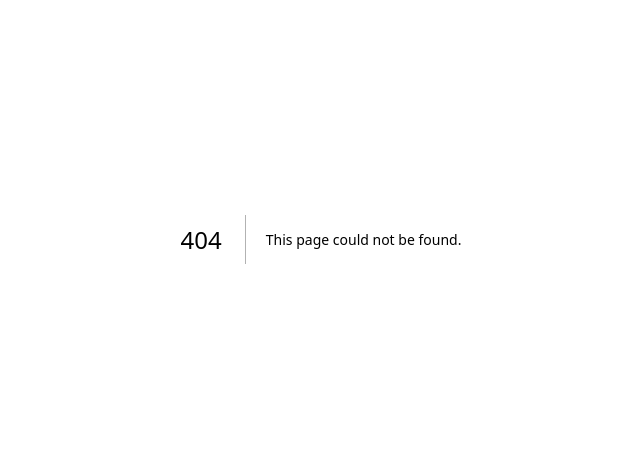
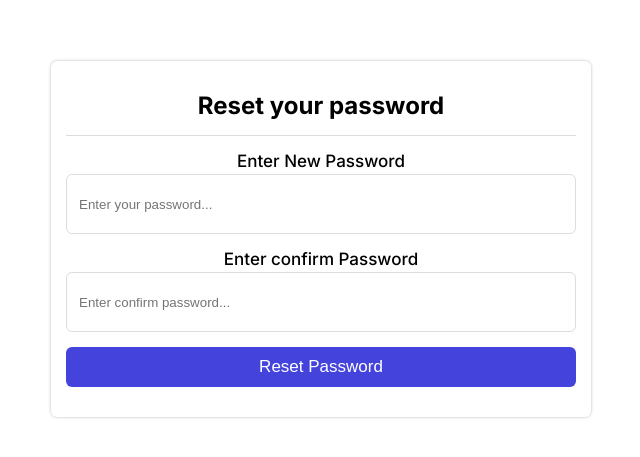
Before and after one commit to niyazalam123/full-stack-next-js-project, a Next.js app: page /resetpassword in a window 1280 px wide. Before the commit this address had no page. Shown: the part 161-618 px from the top of the page, without its empty margins (319-959 px from the left). Built offline with nearby package versions, Linux system fonts and the light colour scheme.

Commit message:
forgot password and reset password ui completed

```diff
--- a/src/app/globals.css
+++ b/src/app/globals.css
@@ -98,3 +98,61 @@ li {
   width: 150px;
   border-radius: 6px;
 }
+._Frg_pas1 {
+  max-width: 600px;
+  width: 100%;
+  margin: 0px auto;
+  display: flex;
+  justify-content: center;
+  align-items: center;
+  height: 100vh;
+}
+._Frg_pas2 {
+  width: 90%;
+  background: #fff;
+  box-shadow: 0 0 4px -2px #333;
+  padding: 30px 15px;
+  border-radius: 6px;
+  text-align: center;
+}
+._Frg_pas2 p {
+  border-bottom: 1px solid #ddd;
+  padding-bottom: 12px;
+  margin-bottom: 30px;
+}
+._Frg_pas3 label {
+  display: block;
+  font-size: 17px;
+  font-weight: 500;
+  margin-bottom: 3px;
+}
+._Frg_pas3 input {
+  width: 100%;
+  padding: 15px 12px;
+  border-radius: 6px;
+  border: 1px solid #ddd;
+  height: 60px;
+}
+._Frg_pas4 {
+  margin-top: 12px;
+}
+._Frg_pas4 button {
+  display: block;
+  width: 100%;
+  background: #44d;
+  border-radius: 6px;
+  padding: 10px 12px;
+  font-size: 17px;
+  font-weight: 500;
+  border: none;
+  color: #fff;
+  cursor: pointer;
+}
+._Frg_pas2 h2 {
+  border-bottom: 1px solid #ddd;
+  margin-bottom: 15px;
+  padding-bottom: 15px;
+}
+._Frg_pas3 {
+  margin-bottom: 15px;
+}
--- /dev/null
+++ b/src/app/resetpassword/page.tsx
@@ -0,0 +1,27 @@
+"use client";
+import React from 'react';
+
+const page = () => {
+    return (
+        <>
+            <div className='_Frg_pas1'>
+                <div className='_Frg_pas2'>
+                    <h2>Reset your password</h2>
+                    <div className='_Frg_pas3'>
+                        <label htmlFor="_one1">Enter New Password</label>
+                        <input type="password" placeholder='Enter your password...' />
+                    </div>
+                    <div className='_Frg_pas3'>
+                        <label htmlFor="_one1">Enter confirm Password</label>
+                        <input type="password" placeholder='Enter confirm password...' />
+                    </div>
+                    <div className='_Frg_pas4'>
+                        <button>Reset Password</button>
+                    </div>
+                </div>
+            </div>
+        </>
+    )
+}
+
+export default page
```
Also changed, not shown: src/app/forgotpassword/page.tsx (added, +24 -0 lines).
